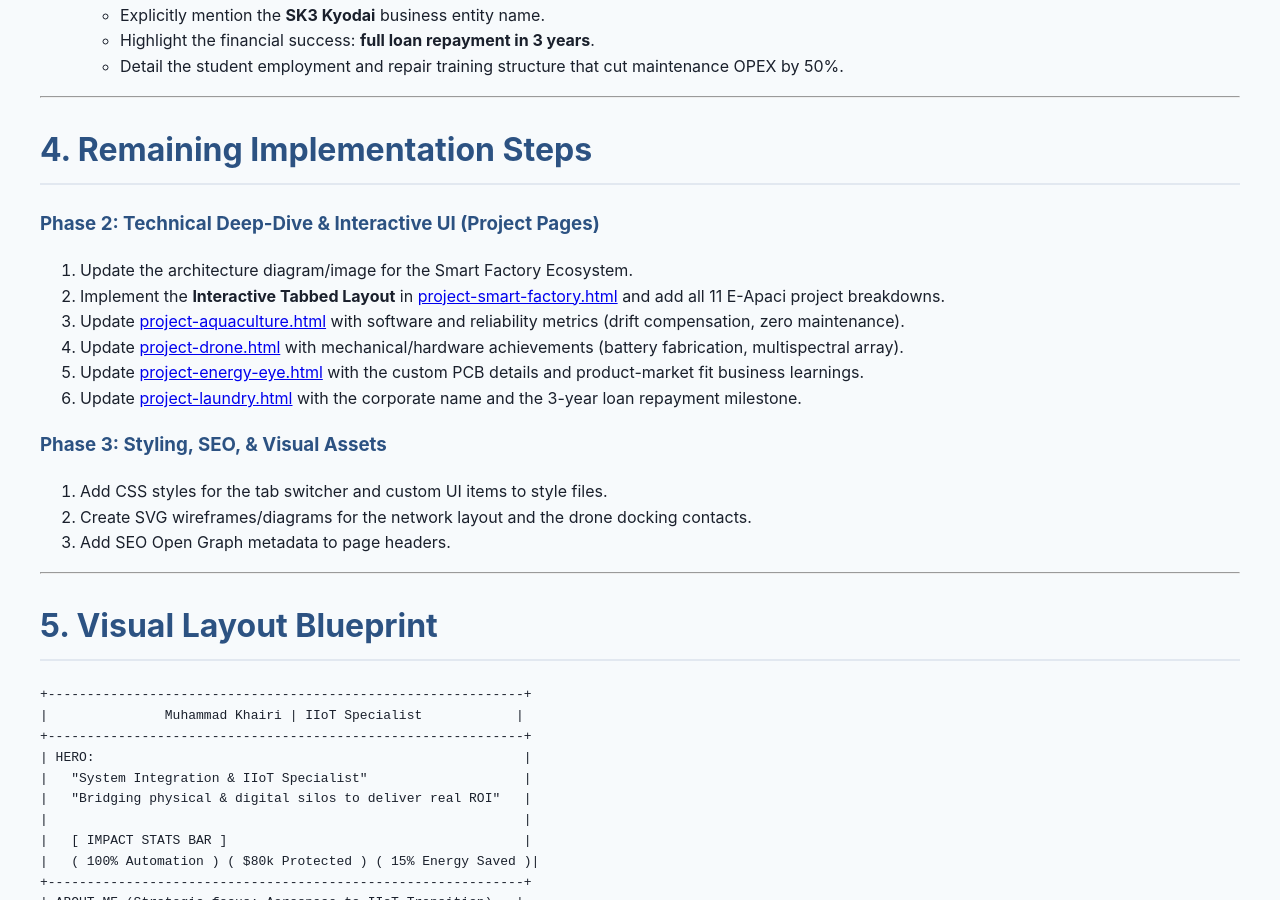
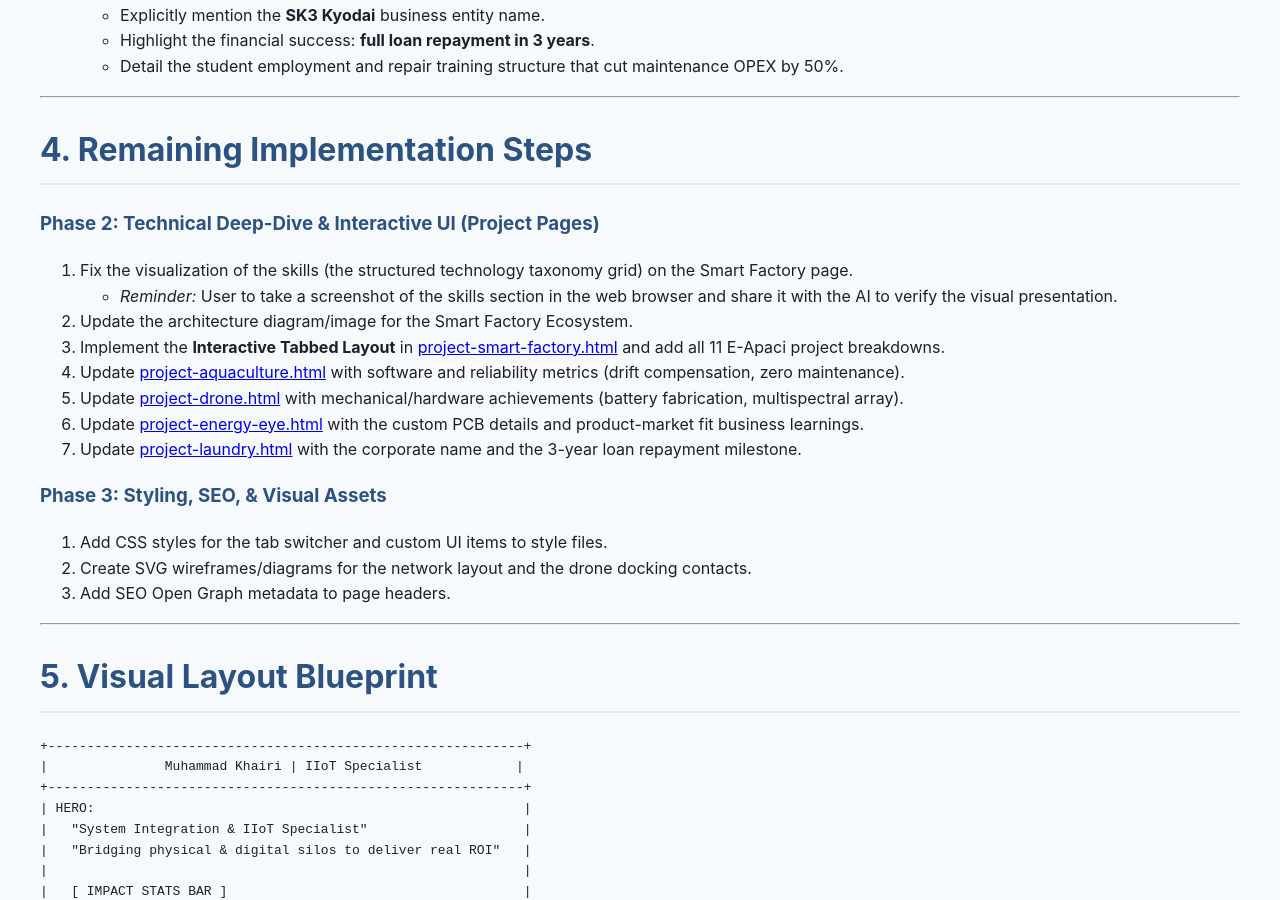
Before and after one commit to xion-xion/xion-xion.github.io, a Jekyll site: the page built from PORTFOLIO_UPGRADE_PLAN.md, in a window 1280 px wide and 900 px high, scrolled down 2905 px. Built offline with Jekyll 4.4.1, drawn with Linux system fonts in a browser that asks for light colours; our own code applies the rules of GitHub Pages for plain Markdown files.

Commit message:
Update plan with skills visualization step and screenshot reminder

```diff
--- a/PORTFOLIO_UPGRADE_PLAN.md
+++ b/PORTFOLIO_UPGRADE_PLAN.md
@@ -94,12 +94,14 @@
 ## 4. Remaining Implementation Steps
 
 ### Phase 2: Technical Deep-Dive & Interactive UI (Project Pages)
-1.  Update the architecture diagram/image for the Smart Factory Ecosystem.
-2.  Implement the **Interactive Tabbed Layout** in [project-smart-factory.html](file:///home/xion/xion-xion.github.io/projects/project-smart-factory.html) and add all 11 E-Apaci project breakdowns.
-3.  Update [project-aquaculture.html](file:///home/xion/xion-xion.github.io/projects/project-aquaculture.html) with software and reliability metrics (drift compensation, zero maintenance).
-4.  Update [project-drone.html](file:///home/xion/xion-xion.github.io/projects/project-drone.html) with mechanical/hardware achievements (battery fabrication, multispectral array).
-5.  Update [project-energy-eye.html](file:///home/xion/xion-xion.github.io/projects/project-energy-eye.html) with the custom PCB details and product-market fit business learnings.
-6.  Update [project-laundry.html](file:///home/xion/xion-xion.github.io/projects/project-laundry.html) with the corporate name and the 3-year loan repayment milestone.
+1.  Fix the visualization of the skills (the structured technology taxonomy grid) on the Smart Factory page.
+    *   *Reminder:* User to take a screenshot of the skills section in the web browser and share it with the AI to verify the visual presentation.
+2.  Update the architecture diagram/image for the Smart Factory Ecosystem.
+3.  Implement the **Interactive Tabbed Layout** in [project-smart-factory.html](file:///home/xion/xion-xion.github.io/projects/project-smart-factory.html) and add all 11 E-Apaci project breakdowns.
+4.  Update [project-aquaculture.html](file:///home/xion/xion-xion.github.io/projects/project-aquaculture.html) with software and reliability metrics (drift compensation, zero maintenance).
+5.  Update [project-drone.html](file:///home/xion/xion-xion.github.io/projects/project-drone.html) with mechanical/hardware achievements (battery fabrication, multispectral array).
+6.  Update [project-energy-eye.html](file:///home/xion/xion-xion.github.io/projects/project-energy-eye.html) with the custom PCB details and product-market fit business learnings.
+7.  Update [project-laundry.html](file:///home/xion/xion-xion.github.io/projects/project-laundry.html) with the corporate name and the 3-year loan repayment milestone.
 
 ### Phase 3: Styling, SEO, & Visual Assets
 1.  Add CSS styles for the tab switcher and custom UI items to style files.
```
